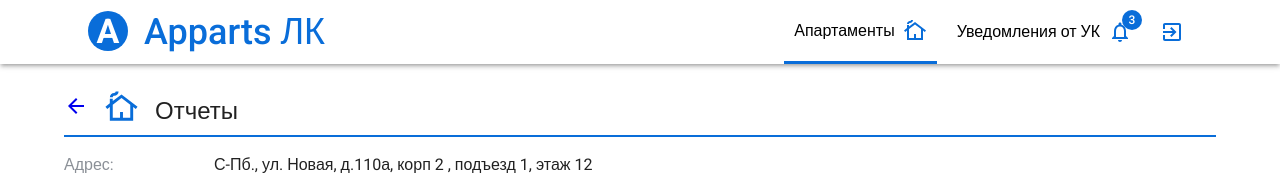
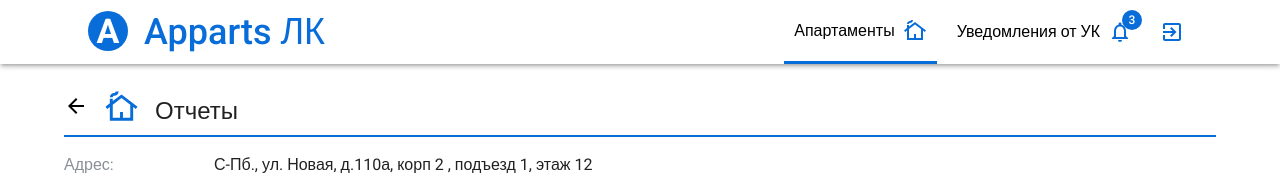
Before and after one commit to KosilovaDaria/LK_app, a React (Create React App) app: page /apartments/reports/report in a window 1280 px wide. Shown: the top 184 px of the page. Built offline with nearby package versions, Linux system fonts and the light colour scheme; a web font is replaced by a local one.

Commit message:
fixed: Reports, SingleReport, SingleAppartment components

```diff
--- a/src/components/reports/Reports.js
+++ b/src/components/reports/Reports.js
@@ -9,7 +9,7 @@ const Reports = () => {
   return (
     <>
       <TitleBar
-        arrow={<Link to='/apartments'><ArrowBack sx={{ mr: 2 }} /></Link>}
+        arrow={<Link to='/apartments' style={{color:'#000'}}><ArrowBack sx={{ mr: 2 }} /></Link>}
         icon={<CottageOutlined color="primary" fontSize="large" sx={{ mr: 2 }} />}
         title='Отчеты' />
         <Subtitle
--- a/src/components/singleApartment/SingleApartment.js
+++ b/src/components/singleApartment/SingleApartment.js
@@ -24,7 +24,7 @@ const SingleApartment = ({ aparts }) => {
           return (
             <Box key={item.id}>
               <TitleBar
-                arrow={<Link to='/apartments'><ArrowBack sx={{ mr: 2 }} /></Link>}
+                arrow={<Link to='/apartments' style={{color:'#000'}}><ArrowBack sx={{ mr: 2 }} /></Link>}
                 icon={<CottageOutlined color="primary" fontSize="large" sx={{ mr: 2 }} />}
                 title={item.name}
               />
--- a/src/components/singleReport/SingleReport.js
+++ b/src/components/singleReport/SingleReport.js
@@ -62,7 +62,7 @@ const SingleReport = () => {
   return (
     <>
       <TitleBar
-        arrow={<Link to='/apartments/reports'><ArrowBack sx={{ mr: 2 }} /></Link>}
+        arrow={<Link to='/apartments/reports' style={{color:'#000'}}><ArrowBack sx={{ mr: 2 }} /></Link>}
         icon={<CottageOutlined color="primary" fontSize="large" sx={{ mr: 2 }} />}
         title='Отчеты' />
         <Subtitle
```
